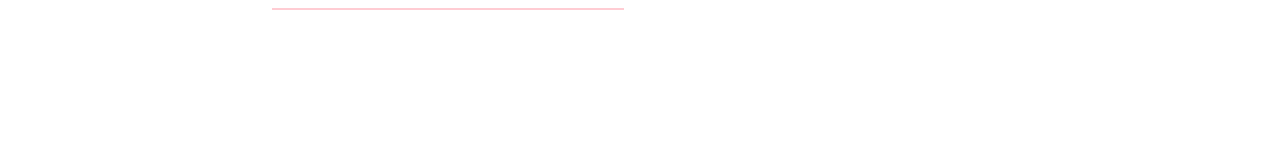
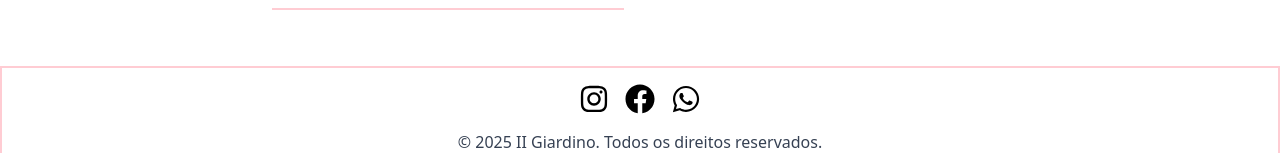
Before and after one commit to MatheusFP18/II-Gardiano, a React (Vite) app: page /contato in a window 1280 px wide. Shown: the part 909-1062 px from the top of the page. Before the commit the page ends 959 px from the top, so only its background shows below. Built offline with nearby package versions, Linux system fonts and the light colour scheme.

Commit message:
Add a new Footer feature

```diff
--- a/src/App.tsx
+++ b/src/App.tsx
@@ -9,6 +9,7 @@ import AboutUs from './pages/About.tsx';
 import Gallery from './pages/Gallery.tsx';
 import Contact from './components/Contact.tsx';
 import Reservation from './pages/Reservation.tsx';
+import FooterPage from './pages/FooterPage.tsx';
 
 function App() {
   return (
@@ -26,7 +27,7 @@ function App() {
 
       </Routes>
 
-      {/* <Footer /> */}
+      <FooterPage />
     </>
   )
 }
--- /dev/null
+++ b/src/components/Footer.tsx
@@ -0,0 +1,21 @@
+import { FaInstagram, FaFacebook, FaWhatsapp } from "react-icons/fa";
+
+
+
+const Footer = () => {
+  return (
+    <div className="text-center border-2 border-rose-200 mt-4">
+        <div className="flex items-center justify-center gap-4 mt-4 mb-4">
+            <FaInstagram  size={30} className="hover:size-8 cursor-pointer"/>
+            <FaFacebook size={30} className="hover:size-8 cursor-pointer"/>
+            <FaWhatsapp size={30} className="hover:size-8 cursor-pointer"/>
+        </div>
+
+        <div>
+            <p className="text-gray-700">&copy; 2025 II Giardino. Todos os direitos reservados.</p>
+        </div>
+    </div>
+  )
+}
+
+export default Footer
--- /dev/null
+++ b/src/pages/FooterPage.tsx
@@ -0,0 +1,12 @@
+import Footer from "../components/Footer"
+
+
+const FooterPage = () => {
+  return (
+    <main>
+        <Footer />
+    </main>
+)
+}
+
+export default FooterPage
```
